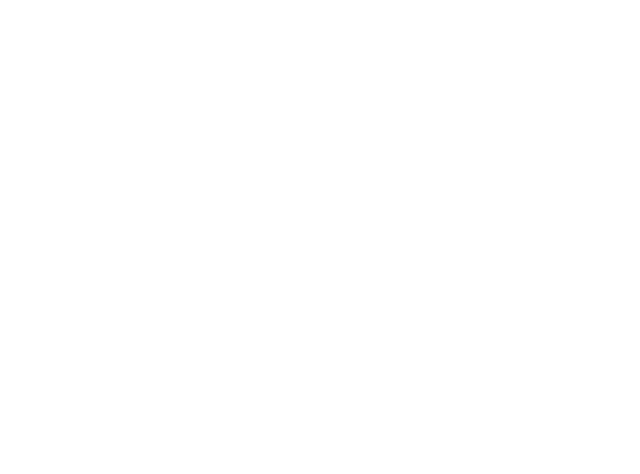
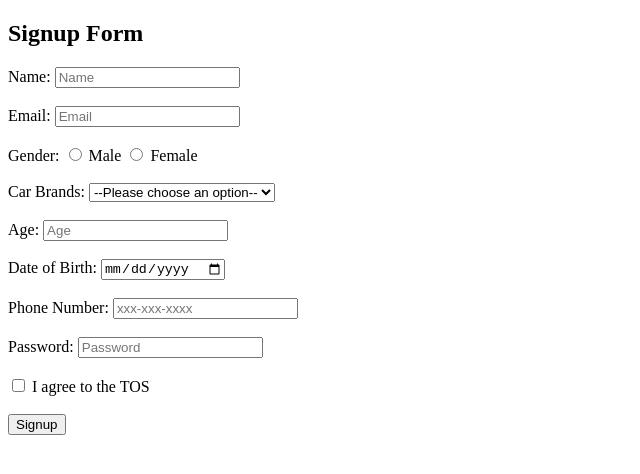
Before and after one commit to acciojob/signup-form-car-roshan194, a website: page main.html in a window 1280 px wide. Shown: the whole page, without its empty margins (0-640 px from the left). Drawn offline with Linux system fonts and the light colour scheme.

Commit message:
created a submission

```diff
--- a/main.html
+++ b/main.html
@@ -1,16 +1,65 @@
 <!DOCTYPE html>
+<html lang="en">
+<head>
+    <meta charset="UTF-8">
+    <meta name="viewport" content="width=device-width, initial-scale=1.0">
+    <title>Signup Form</title>
+</head>
+<body>
 
-<html>
+    <h2>Signup Form</h2>
 
-<head>
-	<link rel="stylesheet" href="styles.css">
-</head>
+    <form action="submit.php" method="post">
 
-<body>
-	<!-- the entire body must be written by student -->
-    <script type="text/javascript" src="./script.js">
-</script>
+        <label for="name">Name:</label>
+        <input type="text" id="name" name="name" placeholder="Name" required>
+        <br><br>
+
+        <label for="email">Email:</label>
+        <input type="email" id="email" name="email" placeholder="Email" required>
+        <br><br>
+
+        <label>Gender:</label>
+        <input type="radio" id="gender_m" name="gender" value="male" required>
+        <label for="gender_m">Male</label>
+
+        <input type="radio" id="gender_f" name="gender" value="female" required>
+        <label for="gender_f">Female</label>
+        <br><br>
+
+        <label for="cars">Car Brands:</label>
+        <select id="cars" name="cars" required>
+            <option value="" disabled selected>--Please choose an option--</option>
+            <option value="toyota">Toyota</option>
+            <option value="honda">Honda</option>
+            <option value="ford">Ford</option>
+            <option value="bmw">BMW</option>
+        </select>
+        <br><br>
+
+        <label for="age">Age:</label>
+        <input type="number" id="age" name="age" placeholder="Age" required>
+        <br><br>
+
+        <label for="dob">Date of Birth:</label>
+        <input type="date" id="dob" name="dob" required>
+        <br><br>
+
+        <label for="tel">Phone Number:</label>
+        <input type="tel" id="tel" name="tel" placeholder="xxx-xxx-xxxx">
+        <br><br>
+
+        <label for="password">Password:</label>
+        <input type="password" id="password" name="password" placeholder="Password" required>
+        <br><br>
+
+        <input type="checkbox" id="tos" name="tos" required>
+        <label for="tos">I agree to the TOS</label>
+        <br><br>
+
+        <button type="submit">Signup</button>
+
+    </form>
 
 </body>
-
 </html>
```
